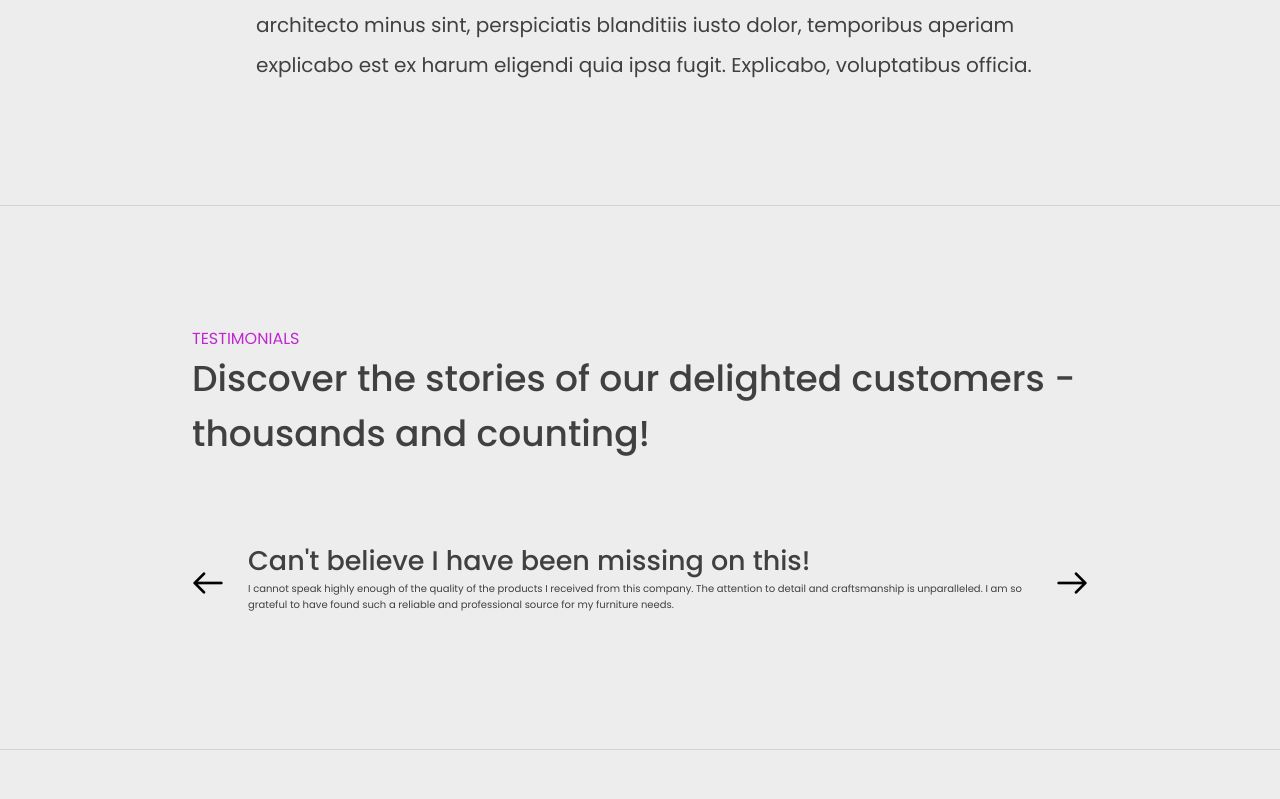
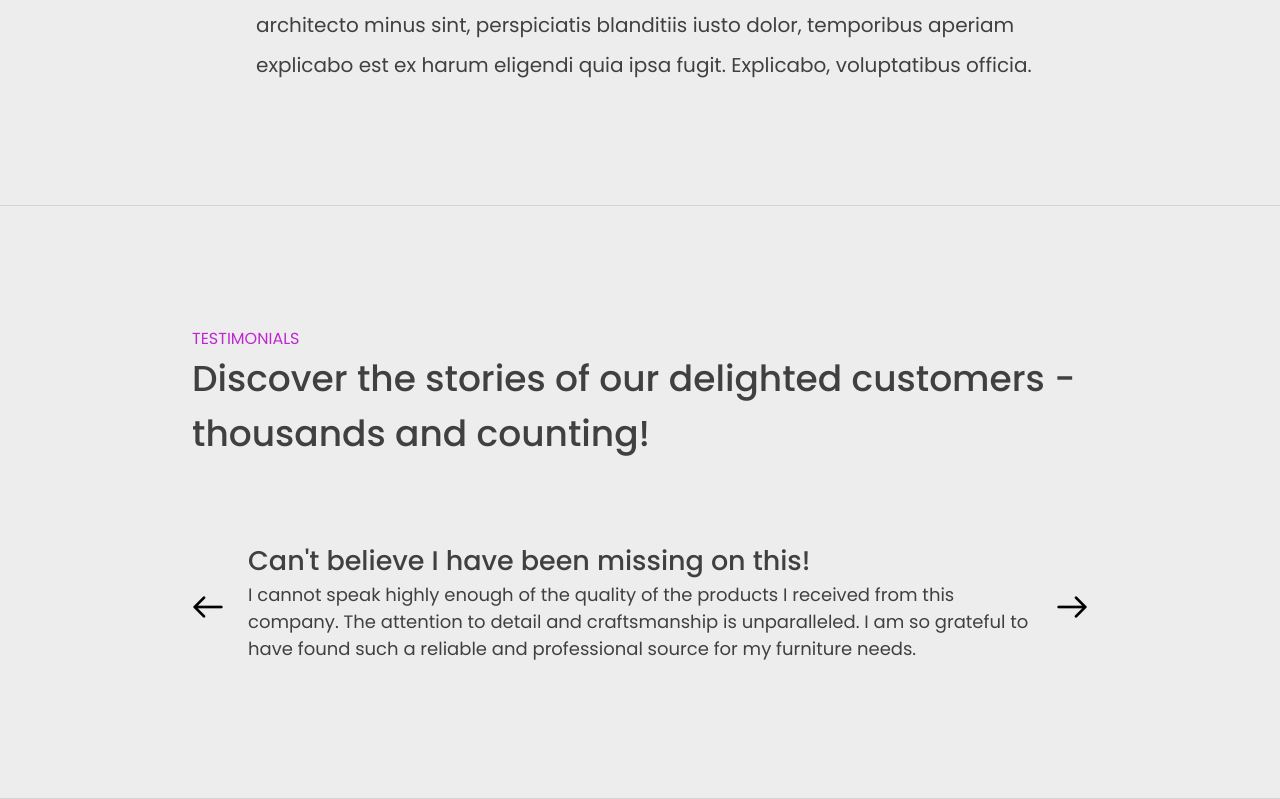
Before and after one commit to dariojularic/x-shopper-dream-e-commerce, a React (Vite) app: page / in a window 1280 px wide. Shown: the part 2918-3717 px from the top of the page. Before the commit the page ends 3668 px from the top, so only its background shows below. Built offline with nearby package versions, Linux system fonts and the light colour scheme; no server answers.

Commit message:
Add style

```diff
--- a/src/pages/Home/components/Testimonials.css
+++ b/src/pages/Home/components/Testimonials.css
@@ -22,3 +22,7 @@
   font-size: 2.7rem;
   font-weight: 500;
 }
+
+.testimonial-paragraph {
+  font-size: 1.8rem;
+}
--- a/src/pages/Home/components/Testimonials.tsx
+++ b/src/pages/Home/components/Testimonials.tsx
@@ -22,7 +22,7 @@ function Testimonials() {
           </div>
           <div className="testimonial">
             <h3 className="testimonial-header">Can't believe I have been missing on this!</h3>
-            <p>
+            <p className="testimonial-paragraph">
               I cannot speak highly enough of the quality of the products I
               received from this company. The attention to detail and
               craftsmanship is unparalleled. I am so grateful to have found such
```
